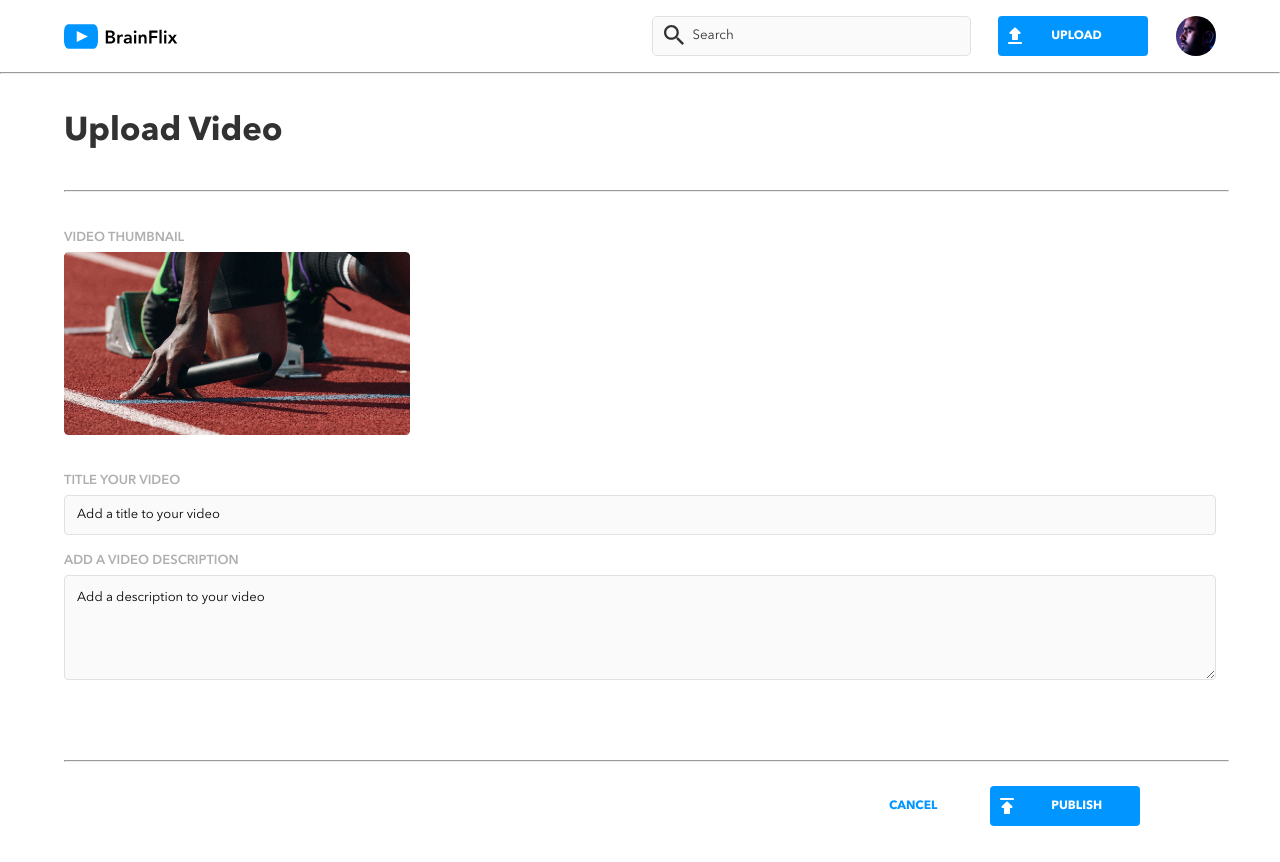
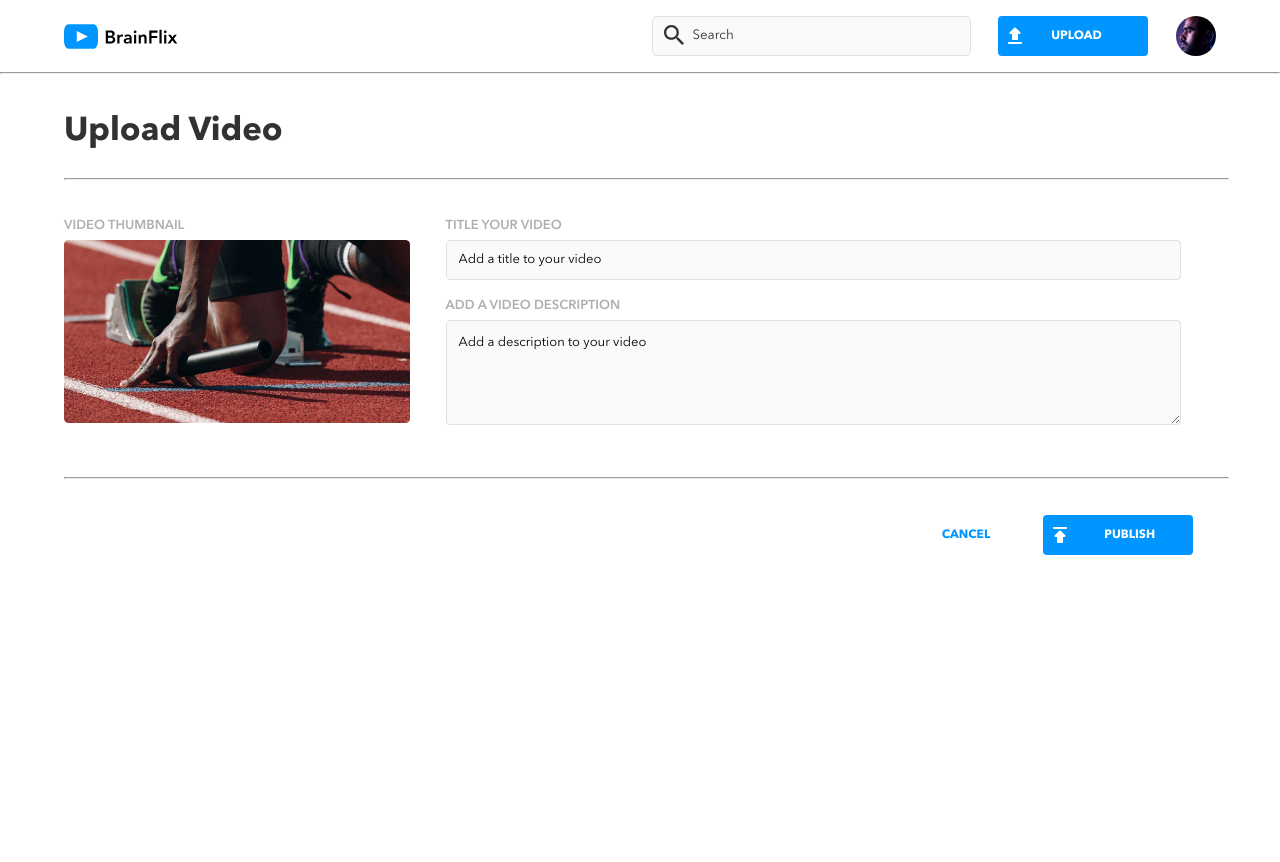
Before and after one commit to Geetha-RK/geetha-rashinkarkumar-brainflix, a React (Vite) app: page /upload in a window 1280 px wide. After the commit the page ends 800 px from the top, so only its background shows below. Built offline with nearby package versions, Linux system fonts and the light colour scheme.

Commit message:
Develop upload page for desktop view

```diff
--- a/src/pages/Upload.jsx
+++ b/src/pages/Upload.jsx
@@ -106,7 +106,7 @@ export default function Upload() {
             alt="video-thumbnail"
           />
         </div>
-        <form ref={formRef}>
+        <form className="uploads__form" ref={formRef}>
           <div className="uploads__container2">
             <label className="uploads__label" htmlFor="title">
               TITLE YOUR VIDEO
--- a/src/pages/Upload.scss
+++ b/src/pages/Upload.scss
@@ -35,7 +35,17 @@
     }
     @include desktop{
         @include font-style('Avenir',33px,700,44px,$brainflix-black);
-        padding:2.25rem 4rem 2.25rem 4rem;
+        padding:2.25rem 4rem 1.5rem 4rem;
+    }
+
+    &__containers{
+        display:flex;
+        flex-direction: column;
+
+        @include desktop{
+            flex-direction: row;
+            padding: 36px 64px;
+        }
     }
 
     &__container1{
@@ -47,7 +57,8 @@
             padding-bottom: 0;
         }
         @include desktop{
-            padding: 36px 64px;
+            width:30%;
+           padding: 0;
         }
     }
 
@@ -64,7 +75,12 @@
         }
 
         @include desktop{
-            width:30%;
+            width:100%;
+        }
+    }
+    &__form{
+        @include desktop{
+            width:67%;
         }
     }
     &__container2{
@@ -77,8 +93,9 @@
 
         }
         @include desktop{
-            padding: 64px;
-            padding-top: 0;
+            padding: 0;
+           padding-left:36px;
+           width:100%;
         }
     }
     &__title{
@@ -129,11 +146,17 @@
             gap:3rem;
 
         }
+        @include desktop{
+            padding:36px 64px 36px 64px;
+        }
     }
     &__publish{
         width:100%;
         @include tablet{
             width:21%;
+        }
+        @include desktop{
+            width:15%;
         }
     }
     &__cancel{
```
